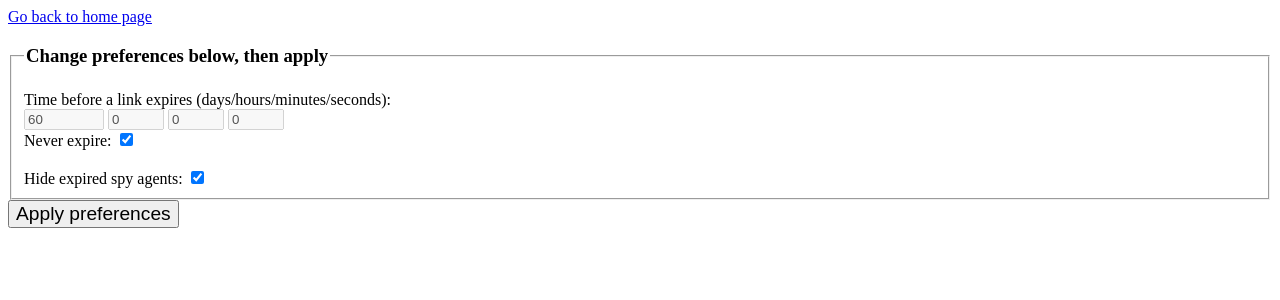
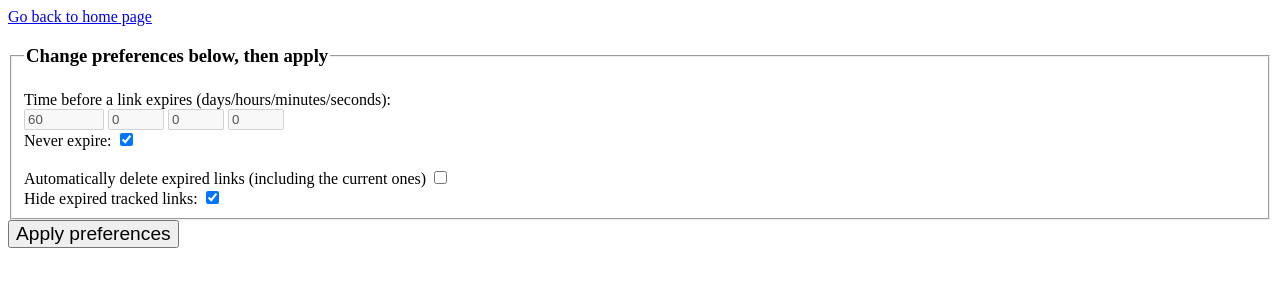
Before and after one commit to ilwan07/ShortView, a Django app: page /preferences/ in a window 1280 px wide. Shown: the top 300 px of the page. Run offline with Django 5.2, Linux system fonts and the light colour scheme; the visitor is signed in with stand-in values (Sample User, id 1); data comes from the database, SQL or seed files in the repository.

Commit message:
added the delete_expired preference but without functionality

```diff
--- a/shortview/admin.py
+++ b/shortview/admin.py
@@ -25,6 +25,7 @@ class UserAdminCustom(UserAdmin):
     keep the default admin entries, but add inlines
     """
     inlines = [ProfileInLine, LinkInLine]
+    list_display = ["username", "email", "is_staff"]
 
 
 class TrackerInLine(admin.TabularInline):
--- a/shortview/models.py
+++ b/shortview/models.py
@@ -15,11 +15,12 @@ class Profile(models.Model):
     a model to store a user profile, with all its settings, data and preferences
     """
     user = models.OneToOneField(User, on_delete=models.CASCADE)
+    delete_expired = models.BooleanField("delete expired links", default=False)
     hide_expired = models.BooleanField("hide expired links", default=True)
     default_lifetime = models.DurationField("default link life duration", default=datetime.timedelta(0))
 
     def __str__(self):
-        return str(self.user)
+        return str(f"{self.user}'s profile")
 
 
 class Link(models.Model):
--- /dev/null
+++ b/shortview/static/shortview/js/preferences.js
@@ -0,0 +1,12 @@
+var delete_expired_input = document.getElementById("delete_expired");
+var hide_expired_input = document.getElementById("hide_expired");
+
+function change_delete_expired() {
+    if (delete_expired_input.checked) {
+        hide_expired_input.setAttribute("disabled", "disabled");
+        hide_expired_input.checked = true;
+    }
+    else {
+        hide_expired_input.removeAttribute("disabled");
+    }
+}
--- a/shortview/templates/shortview/preferences.html
+++ b/shortview/templates/shortview/preferences.html
@@ -29,12 +29,18 @@
             <label for="never_expire">Never expire:</label>
             <input onChange="modify(); change_never_expire()" id="never_expire" type="checkbox" name="never_expire" {% if never_expire %} checked {% endif %}>
             <br><br>
-            <label for="hide_expired">Hide expired spy agents:</label>
-            <input onChange="modify()" id="hide_expired" type="checkbox" name="hide_expired" {% if profile.hide_expired %} checked {% endif %}>
+
+            <label for="delete_expired">Automatically delete expired links (including the current ones)</label>
+            <input onChange="modify(); change_delete_expired()" id="delete_expired" type="checkbox" name="delete_expired"
+                {% if profile.delete_expired %} checked {% endif %}> <br>
+            <label for="hide_expired">Hide expired tracked links:</label>
+            <input onChange="modify()" id="hide_expired" type="checkbox" name="hide_expired"
+                {% if profile.hide_expired or profile.delete_expired %} checked {% endif %} {% if profile.delete_expired %} disabled {% endif %}>
         </fieldset>
         <input class="apply" id="applypreferences" type="submit" value="Apply preferences" onclick="let_confirm()">
     </form>
 
+    <script src="{% static 'shortview/js/preferences.js' %}"></script>
     <script src="{% static 'shortview/js/change_never_expire.js' %}"></script>
     <script src="{% static 'shortview/js/warn_exit.js' %}"></script>
 </body>
--- a/shortview/views.py
+++ b/shortview/views.py
@@ -195,30 +195,36 @@ def preferences(request: HttpRequest):
         minutes = (lifetime.seconds % 3600) // 60
         seconds = lifetime.seconds % 60
         return render(request, "shortview/preferences.html", {"profile": profile,
-                                                            "never_expire": profile.default_lifetime == datetime.timedelta(0),
-                                                            "days": lifetime.days, "hours": hours, "minutes": minutes, "seconds": seconds,
-                                                            })
+                                                              "delete_expired": profile.delete_expired,
+                                                              "never_expire": profile.default_lifetime == datetime.timedelta(0),
+                                                              "days": lifetime.days, "hours": hours, "minutes": minutes, "seconds": seconds,
+                                                              })
 
     # continue handling post data
     try:
         days, hours, minutes, seconds = int(days), int(hours), int(minutes), int(seconds)
     except ValueError:
         return render(request, "shortview/preferences.html", {"profile": profile,
-                                                            "never_expire": profile.default_lifetime == datetime.timedelta(0),
-                                                            "days": days, "hours": hours, "minutes": minutes, "seconds": seconds,
-                                                            "error": "Error: You tried to set the lifetime value without using integers.",
-                                                            })
+                                                              "delete_expired": profile.delete_expired,
+                                                              "never_expire": profile.default_lifetime == datetime.timedelta(0),
+                                                              "days": days, "hours": hours, "minutes": minutes, "seconds": seconds,
+                                                              "error": "Error: You tried to set the lifetime value without using integers.",
+                                                              })
+
+    delete_expired = request.POST["delete_expired"] == "on" if "delete_expired" in request.POST else False
     hide_expired = request.POST["hide_expired"] == "on" if "hide_expired" in request.POST else False
 
     profile:Profile = request.user.profile
     profile.default_lifetime = datetime.timedelta(days=days, hours=hours, minutes=minutes, seconds=seconds)
+    profile.delete_expired = delete_expired
     profile.hide_expired = hide_expired
     profile.save()
     return render(request, "shortview/preferences.html", {"profile": profile,
-                                                         "never_expire": never_expire,
-                                                         "days": days, "hours": hours, "minutes": minutes, "seconds": seconds,
-                                                         "success": "Successfully applied the new preferences!",
-                                                         })
+                                                          "delete_expired": delete_expired,
+                                                          "never_expire": never_expire,
+                                                          "days": days, "hours": hours, "minutes": minutes, "seconds": seconds,
+                                                          "success": "Successfully applied the new preferences!",
+                                                          })
 
 
 def new_link(request: HttpRequest):
```
